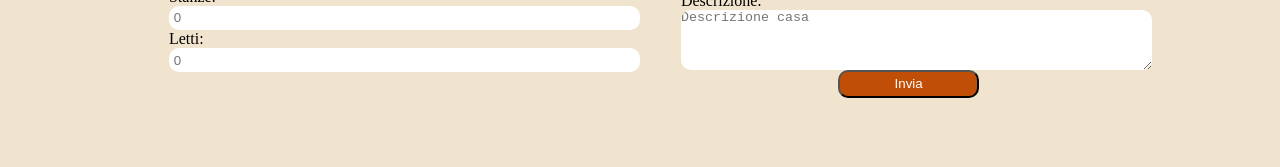
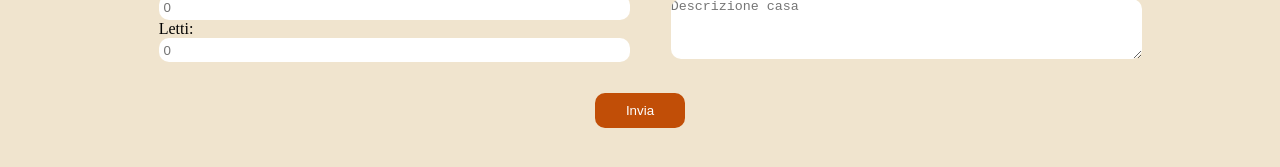
Before and after one commit to MarcoMechini/BoolBnB, a React (Vite) app: page /Inserimento in a window 1280 px wide. Shown: the part 371-538 px from the top of the page. Built offline with nearby package versions, Linux system fonts and the light colour scheme; no server answers.

Commit message:
feat: pagina inserimento sistemata

```diff
--- a/src/pages/PaginaInserimento.jsx
+++ b/src/pages/PaginaInserimento.jsx
@@ -163,13 +163,11 @@ function PaginaInserimento() {
                         <label htmlFor="email">Email: </label>
                         <input type="email" onChange={handleInputChange} value={formData.email} name="email" id="email" placeholder="example@gmail.com" onKeyDown={handleKeyUp} />
                         {errors.email && <p className={`${style.error}`}>{errors.email}</p>}
-
                         <label htmlFor="descr">Descrizione: </label>
                         <textarea onChange={handleInputChange} value={formData.descr} name="descr" id="descr" rows="4" placeholder="Descrizione casa" onKeyUp={handleKeyUp} />
-                       <button className={`${style.buttonInvio}`} onClick={handleSubmit}>Invia</button>
                     </div>
-
                 </form>
+                 <button className={`${style.buttonInvio}`} onClick={handleSubmit}>Invia</button>
             </section>
         </>
     );
--- a/src/pages/PaginaInserimento.module.css
+++ b/src/pages/PaginaInserimento.module.css
@@ -1,5 +1,5 @@
 .rowForm {
-    margin: 2%;
+    margin: 1%;
     width: 100%;
     display: flex;
 
@@ -29,9 +29,8 @@
     background-color:  #c14e07 ;
     color: white;
     border-radius: 10px;
-    padding: 1%;
-    width: 30%;
-    margin-left: calc(100% / 3);
+    padding: 1% 3%;
+    border: none;
 }
 
 .title{
```
